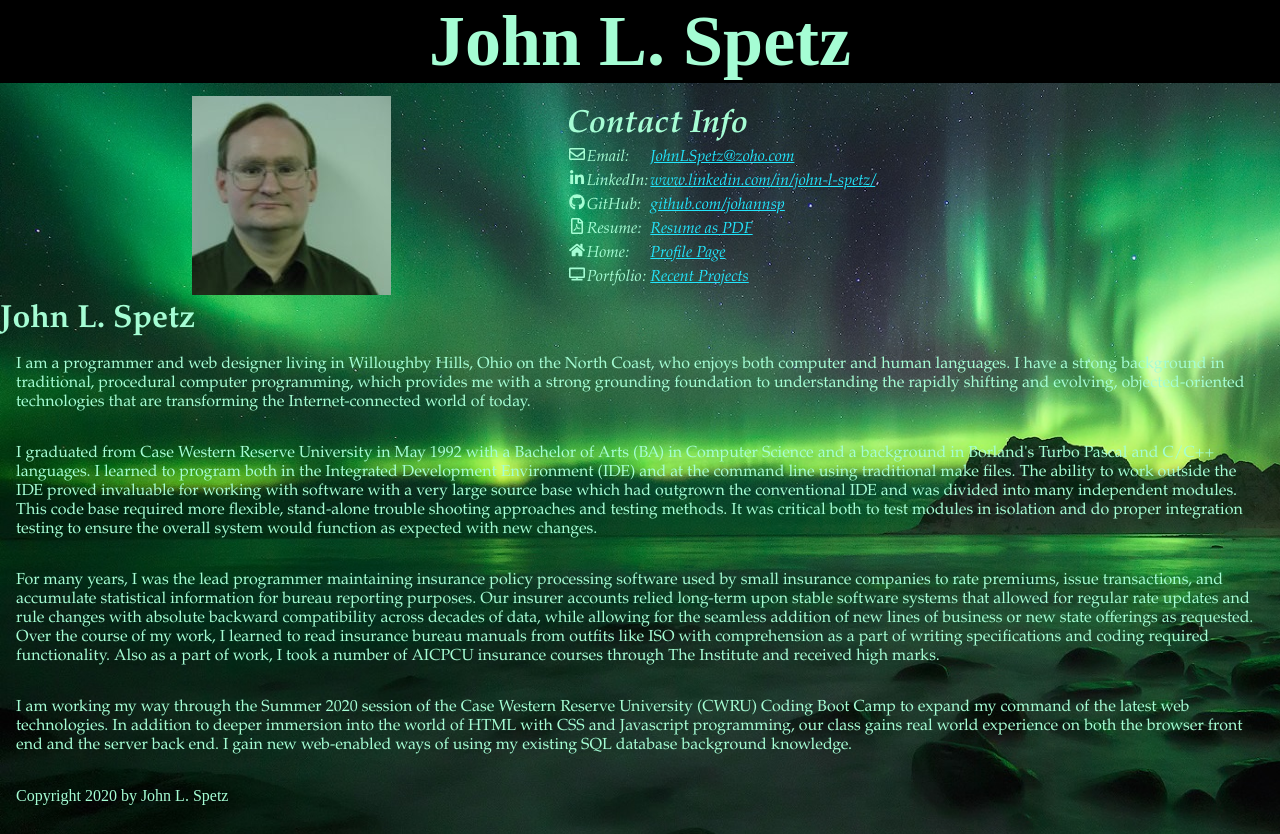
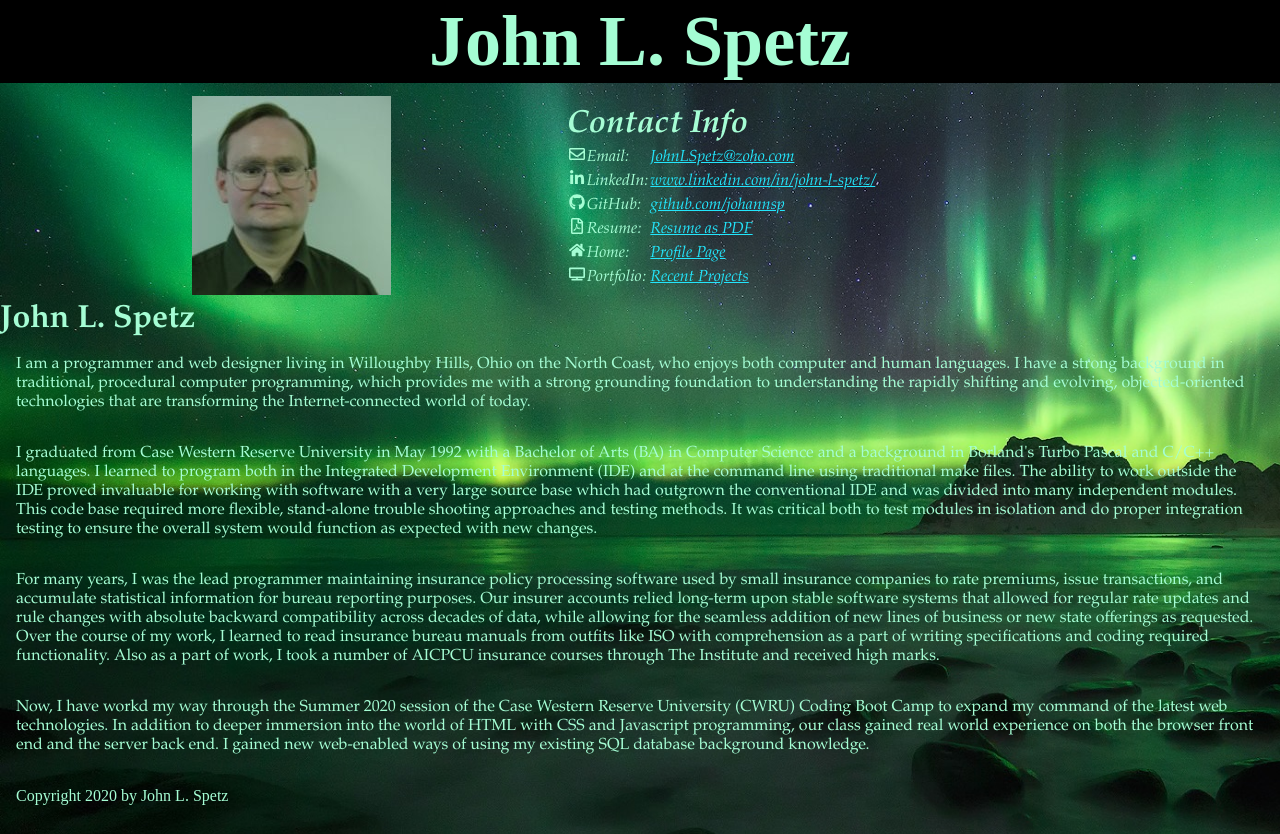
Before and after one commit to johannsp/CWRUBC-React-Portfolio, a React (Create React App) app: page / in a window 1280 px wide. Built offline with nearby package versions, Linux system fonts and the light colour scheme; what webfontloader would draw is missing.

Commit message:
Add final project and other tweaks

```diff
--- a/src/pages/Home.js
+++ b/src/pages/Home.js
@@ -57,13 +57,13 @@ const Home = () => {
           </p>
 
           <p>
-          I am working my way through the Summer 2020 session of the Case Western
-          Reserve University (CWRU) Coding Boot Camp to expand my command of the
-          latest web technologies.  In addition to deeper immersion into the world
-          of HTML with CSS and Javascript programming, our class gains real world
-          experience on both the browser front end and the server back end.  I gain
-          new web-enabled ways of using my existing SQL database background
-          knowledge.
+          Now, I have workd my way through the Summer 2020 session of the Case
+          Western Reserve University (CWRU) Coding Boot Camp to expand my
+          command of the latest web technologies.  In addition to deeper
+          immersion into the world of HTML with CSS and Javascript programming,
+          our class gained real world experience on both the browser front end
+          and the server back end.  I gained new web-enabled ways of using my
+          existing SQL database background knowledge.
           </p>
 
         </section>
--- a/src/pages/Portfolio.js
+++ b/src/pages/Portfolio.js
@@ -24,6 +24,15 @@ const Home = () => {
           </h3>
 
           <Projects>
+
+          <Project
+            title="Class Time App - Class Presentation Timer"
+            desc="A web app to track one's lecture using virtual index cards"
+            github="https://github.com/johannsp/CWRUBC-Project-3-Team"
+            link="https://project-3-cwrubc-summer2020.herokuapp.com/"
+            image="./images/ClassTimeApp_CWRUBCPrj03_ReactApp_preview.png"
+            blank={true}
+          />
 
           <Project
             title="VinylD - Record Collection"
--- a/src/pages/index.html
+++ b/src/pages/index.html
@@ -81,7 +81,7 @@
         Resume:
         </td>
         <td>
-        <a target="_blank" href="resume_JSpetz.pdf">Resume as PDF</a><br>
+        <a target="_blank" href="JSpetz_resume.pdf">Resume as PDF</a><br>
         </td>
       </tr>
 
```
Also changed, not shown: public/images/ClassTimeApp_CWRUBCPrj03_ReactApp_preview.png (added).
